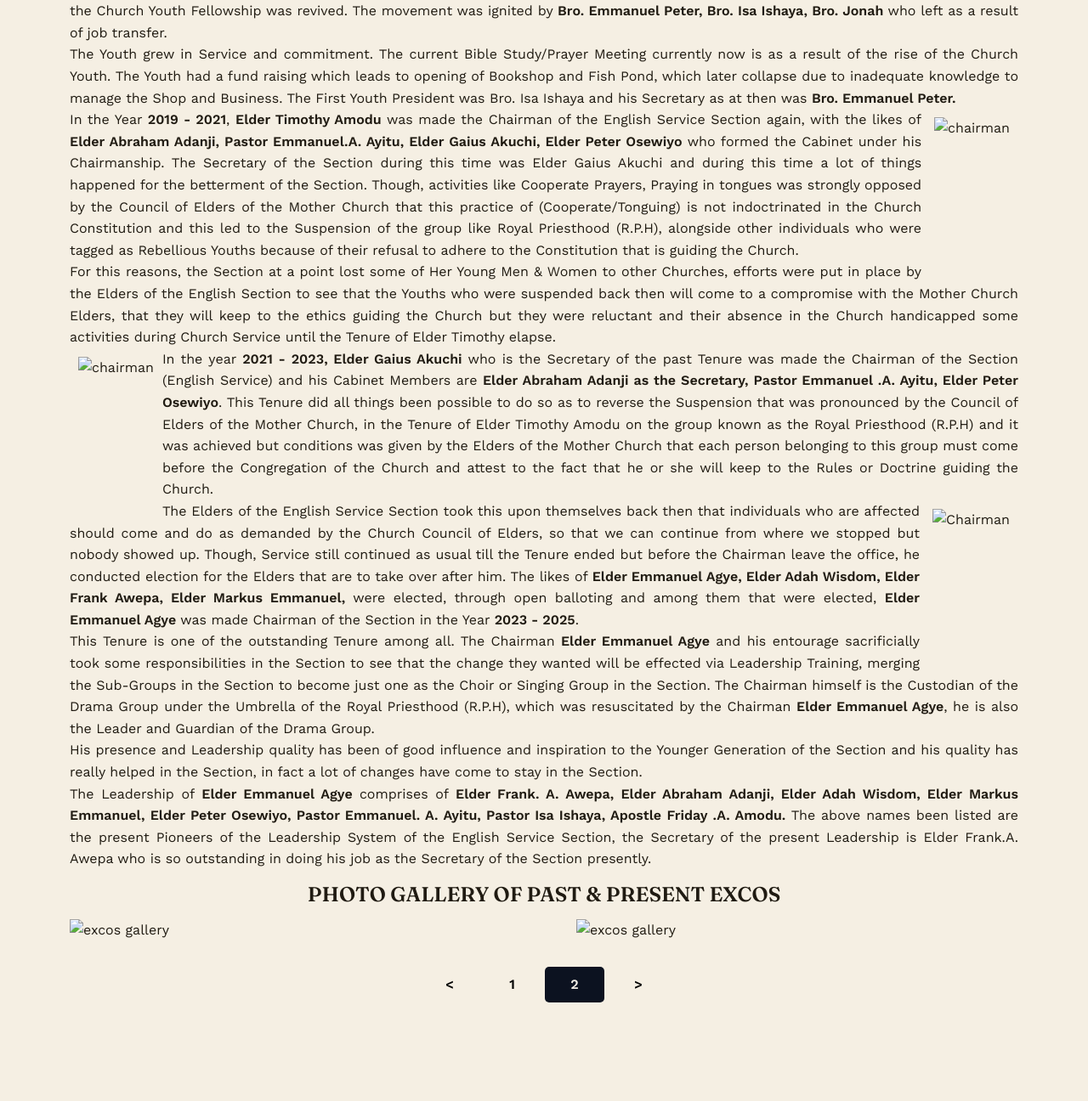
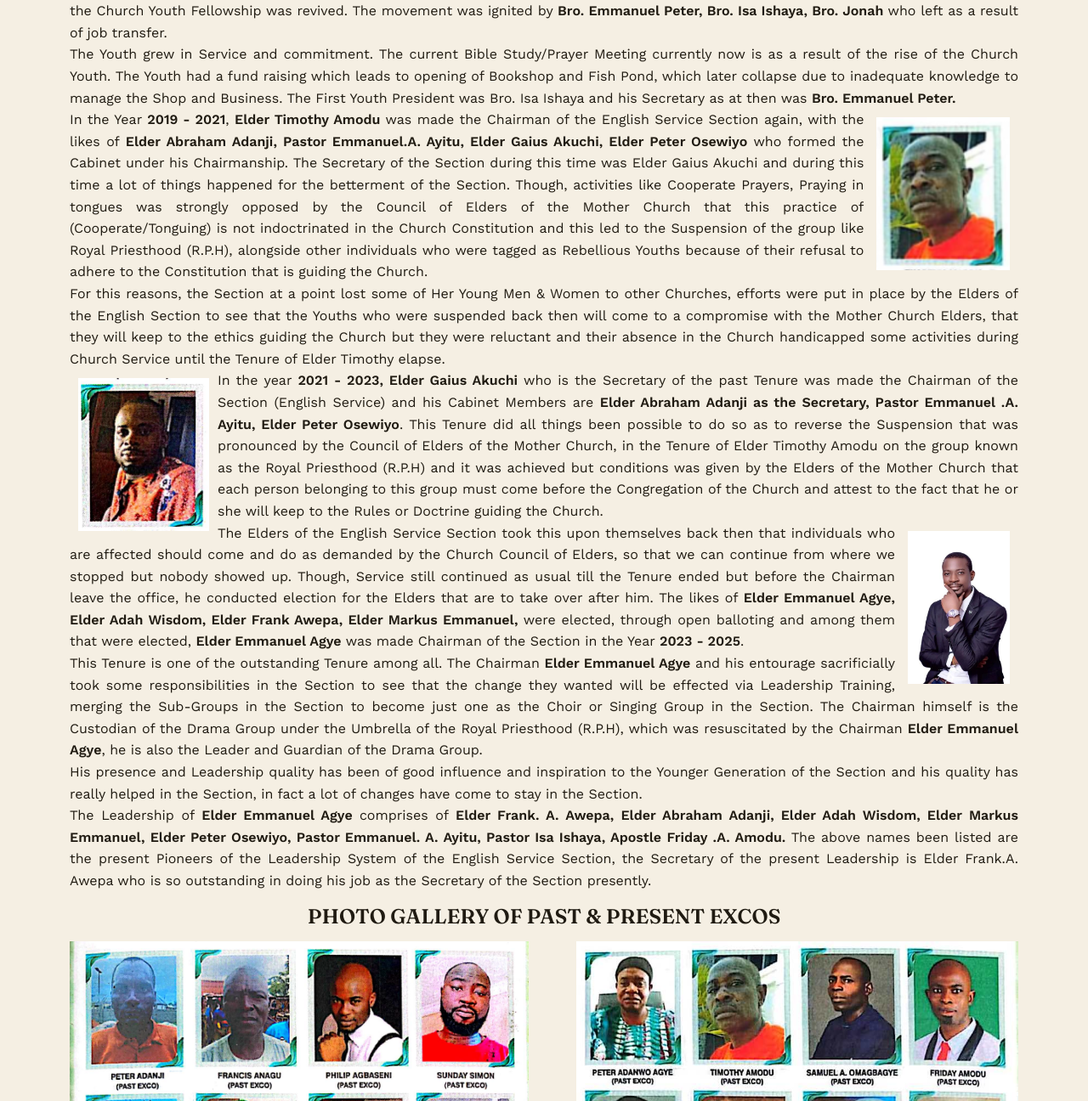
Before and after one commit to dev-cbn/BIRCCAN-WAILOMAYO-WEBSITE, a plain HTML site: page history2.html in a window 1280 px wide. Shown: the part 364-1660 px from the top of the page at 85% size. Drawn offline with nearby package versions, Linux system fonts and the light colour scheme; files whose address does not match are found by name.

Commit message:
Update history2.html

```diff
--- a/history2.html
+++ b/history2.html
@@ -71,7 +71,7 @@
         inadequate knowledge to manage the Shop and Business. The First Youth President was Bro. Isa Ishaya and his Secretary as at then
         was <b>Bro. Emmanuel Peter.</b>
     </p>
-    <img src="images/timothy.png" alt="chairman" id="emma">
+    <img src="timothy.png" alt="chairman" id="emma">
     <p>
         In the Year <b>2019 - 2021</b>, <b>Elder Timothy Amodu</b> was made the Chairman of the English Service Section again, with the
         likes of <b>Elder Abraham Adanji, Pastor Emmanuel.A. Ayitu, Elder Gaius Akuchi, Elder Peter Osewiyo</b> who formed the Cabinet
@@ -86,7 +86,7 @@
         Elders, that they will keep to the ethics guiding the Church but they were reluctant and their absence in the Church handicapped
         some activities during Church Service until the Tenure of Elder Timothy elapse.
     </p>
-    <img src="images/gaius.png" alt="chairman" id="gaius">
+    <img src="gaius.png" alt="chairman" id="gaius">
     <p>In the year <b>2021 - 2023, Elder Gaius Akuchi</b> who is the Secretary of the past Tenure was made the Chairman of the Section
         (English Service) and his Cabinet Members are <b>Elder Abraham Adanji as the Secretary, Pastor Emmanuel .A. Ayitu, Elder Peter
         Osewiyo</b>. This Tenure did all things been possible to do so as to reverse the Suspension that was pronounced by the Council
@@ -95,7 +95,7 @@
         before the Congregation of the Church and attest to the fact that he or she will keep to the Rules or Doctrine guiding the
         Church.
     </p>
-    <img src="images/emma agye.jpg" alt="Chairman" id="emma" height="350px">
+    <img src="emma agye.jpg" alt="Chairman" id="emma" height="350px">
     <p>
         The Elders of the English Service Section took this upon themselves back then that individuals who are affected should come and
         do as demanded by the Church Council of Elders, so that we can continue from where we stopped but nobody showed up. Though,
@@ -123,8 +123,8 @@
     </p>
 
     <h2 id="photo">PHOTO GALLERY OF PAST & PRESENT EXCOS</h2>
-   <img src="images/past2.jpg" alt="excos gallery" width="520px" id="pics">
-   <img src="images/past1.png" alt="excos gallery" width="540px">
+   <img src="past2.jpg" alt="excos gallery" width="520px" id="pics">
+   <img src="past1.png" alt="excos gallery" width="540px">
 
    <div id="pagination">
     <a href="history1.html"><</a>
```
